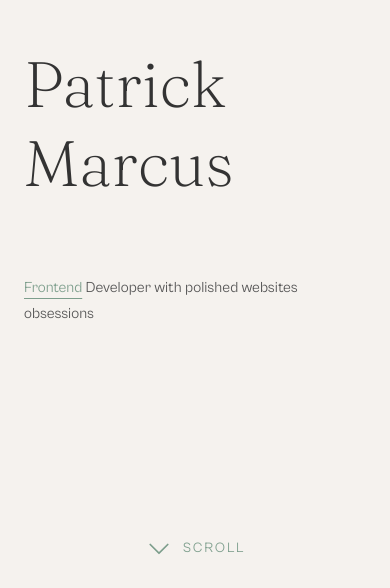
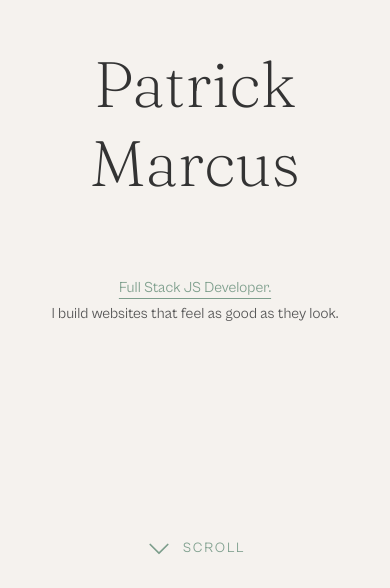
Before and after one commit to patrick856/Portfolio, a plain HTML site: page index.html in a window 390 px wide. Shown: the part 256-844 px from the top of the page. Drawn offline with Linux system fonts and the light colour scheme.

Commit message:
text changes + responsive fixes

```diff
--- a/index.html
+++ b/index.html
@@ -29,7 +29,7 @@
             <div class="container">
                 <div class="flex-container flex-center flex-column">
                     <h1 class="heading">Patrick Marcus</h1>
-                    <p class="body-text"><span class="accent-text accent-underline">Frontend</span> Developer with polished websites obsessions</p>
+                    <p class="body-text"><span class="accent-text accent-underline">Full Stack JS Developer.</span><br> I build websites that feel as good as they look.</p>
                 </div>
                 <div class="scroll-indicator">
                     <svg xmlns="http://www.w3.org/2000/svg" width="32" height="32" viewBox="0 0 256 256">
--- a/style.css
+++ b/style.css
@@ -154,7 +154,7 @@ html {
   margin: 0 auto;
 }
 
-@media (max-width: 550px) {
+@media (max-width: 600px) {
   .container {
     padding: 0 24px;
   }
@@ -173,6 +173,14 @@ html {
 .hero {
     position: relative;
     scroll-snap-align: start;
+}
+
+.hero .heading {
+  text-align: center;
+}
+
+.hero .body-text {
+  text-align: center;
 }
 
 .about {
```
